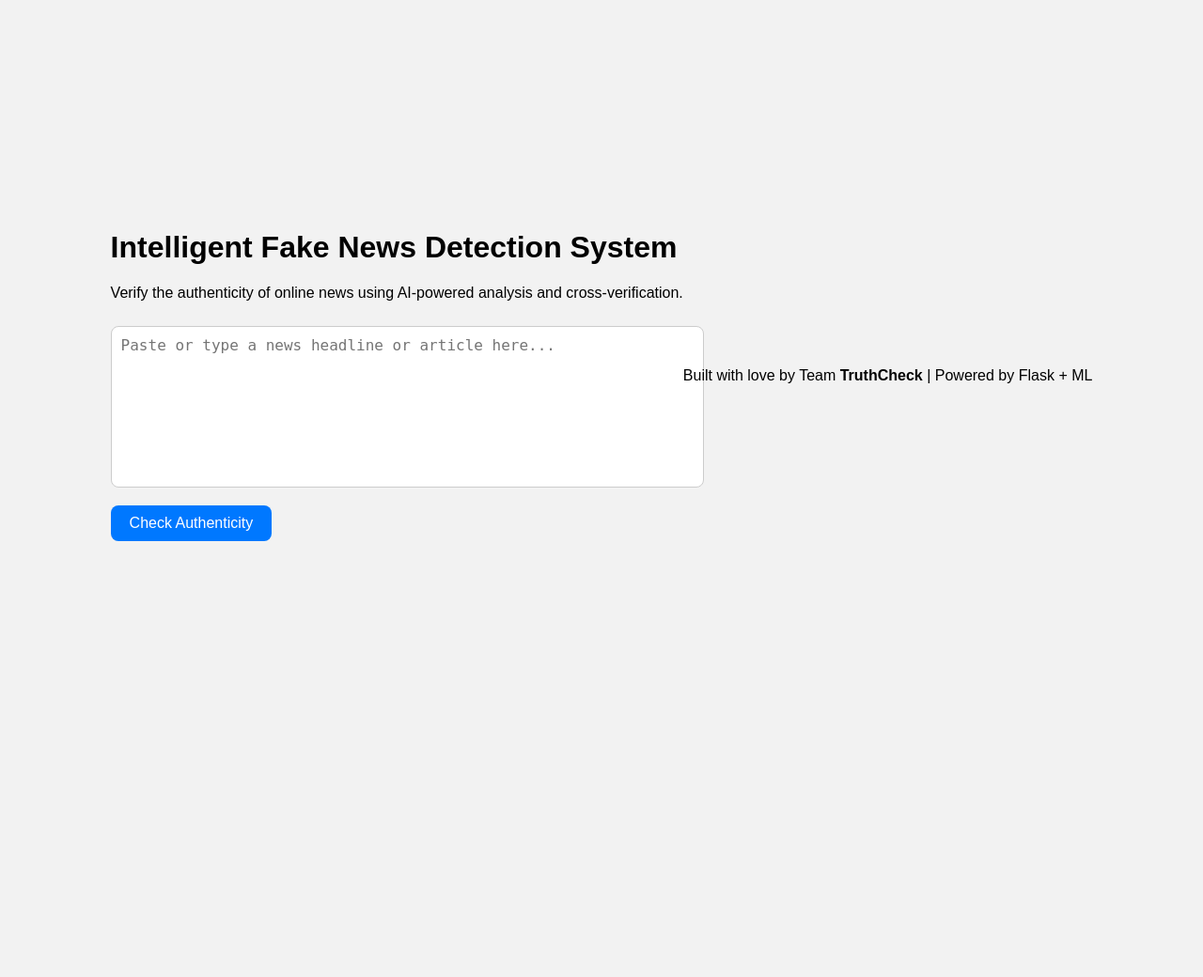
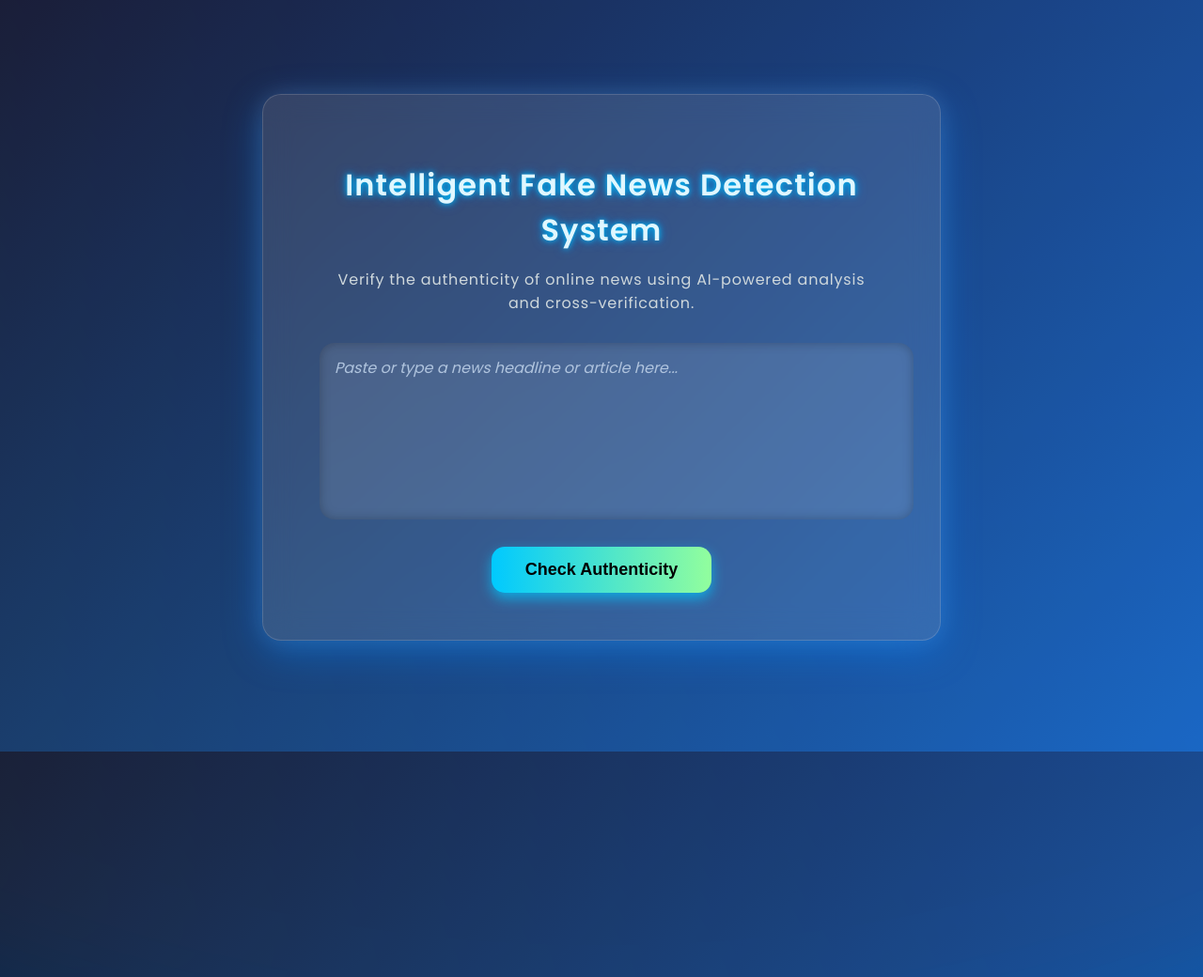
Before and after one commit to jakkulaayushpreetham/fake-news-detection-system, a Flask app: page / in a window 1280 px wide; the page is wider, and only the part inside the window is pictured. Shown: the top 1040 px of that part at 94% size. Before the commit the page ends 576 px from the top of that part, so only its background shows below. Run offline with Flask 3, Linux system fonts and the light colour scheme; parts of the project's set-up code (start-up, migrations or seed data) failed here and were passed over.

Commit message:
changed css

```diff
--- a/static/style.css
+++ b/static/style.css
@@ -1,52 +1,187 @@
+/* Importing Poppins font */
 body {
-    background: #f2f2f2;
-    font-family: Arial, sans-serif;
+  font-family: 'Poppins', sans-serif;
+  background: linear-gradient(135deg, #001F3F, #0074D9);
+  color: #fff;
+  height: 100vh;
+  display: flex;
+  flex-direction: column;
+  justify-content: center;
+  align-items: center;
+  margin: 0;
+  overflow: hidden;
+  position: relative;
+}
+
+/* Glowing moving gradient background effect */
+body::before {
+  content: '';
+  position: absolute;
+  top: -50%;
+  left: -50%;
+  width: 200%;
+  height: 200%;
+  background: linear-gradient(60deg, #00f, #0ff, #0f0, #ff0, #f00, #f0f);
+  background-size: 600% 600%;
+  animation: gradientShift 15s ease infinite;
+  opacity: 0.1;
+  z-index: 0;
+  filter: blur(80px);
+  border-radius: 50%;
+}
+
+@keyframes gradientShift {
+  0% { background-position: 0% 50%; }
+  50% { background-position: 100% 50%; }
+  100% { background-position: 0% 50%; }
+}
+
+.wrapper {
   display: flex;
   justify-content: center;
   align-items: center;
-    height: 100vh;
-    margin: 0;
+  flex-grow: 1;
+  z-index: 1;
+  position: relative;
 }
 
-.container {
-    background: white;
-    padding: 30px;
-    border-radius: 12px;
-    box-shadow: 0 0 15px rgba(0,0,0,0.1);
+.card {
+  background: rgba(255, 255, 255, 0.12);
+  backdrop-filter: blur(16px);
+  border-radius: 20px;
+  padding: 50px 60px;
   width: 600px;
+  max-width: 95vw;
   text-align: center;
+  box-shadow: 0 12px 40px rgba(0, 132, 255, 0.4), 0 0 25px rgba(255, 255, 255, 0.12);
+  animation: fadeInUp 1.2s cubic-bezier(0.37, 0, 0.63, 1);
+  border: 1.5px solid rgba(255, 255, 255, 0.15);
+  transition: transform 0.3s ease, box-shadow 0.3s ease;
+}
+
+.card:hover {
+  transform: translateY(-10px) scale(1.03);
+  box-shadow: 0 20px 50px rgba(0, 132, 255, 0.7), 0 0 40px rgba(255, 255, 255, 0.25);
+}
+
+h1 {
+  font-size: 32px;
+  margin-bottom: 12px;
+  color: #e0f7ff;
+  text-shadow: 0 0 6px #00c9ff, 0 0 12px #0074d9;
+  letter-spacing: 1.2px;
+}
+
+.subtitle {
+  font-size: 16px;
+  color: #cfd8dc;
+  margin-bottom: 30px;
+  font-weight: 400;
+  letter-spacing: 0.8px;
 }
 
 textarea {
   width: 100%;
-    height: 150px;
-    padding: 10px;
+  height: 160px;
+  padding: 14px 16px;
+  border-radius: 16px;
+  border: none;
+  outline: none;
+  resize: none;
   font-size: 16px;
-    margin-top: 10px;
-    border-radius: 8px;
-    border: 1px solid #ccc;
-    resize: none;
+  font-family: 'Poppins', sans-serif;
+  box-shadow: inset 0 0 12px rgba(0, 0, 0, 0.25);
+  background: rgba(255, 255, 255, 0.1);
+  color: #eef6fc;
+  transition: background 0.3s ease;
+}
+
+textarea::placeholder {
+  color: #b0c4de;
+  font-style: italic;
+}
+
+textarea:focus {
+  background: rgba(255, 255, 255, 0.18);
+  box-shadow: inset 0 0 18px #00c9ff;
+  color: #ffffff;
 }
 
 button {
-    margin-top: 15px;
-    padding: 10px 20px;
-    background: #0078ff;
-    color: white;
-    font-size: 16px;
+  margin-top: 22px;
+  background: linear-gradient(90deg, #00C9FF, #92FE9D);
   border: none;
-    border-radius: 8px;
+  padding: 14px 36px;
+  border-radius: 14px;
+  color: #000;
+  font-weight: 700;
+  font-size: 18px;
   cursor: pointer;
+  transition: transform 0.35s ease, box-shadow 0.35s ease;
+  box-shadow: 0 6px 14px rgba(0, 201, 255, 0.7);
 }
 
 button:hover {
-    background: #005ecb;
+  transform: translateY(-4px) scale(1.05);
+  box-shadow: 0 10px 30px rgba(0, 201, 255, 0.9);
 }
 
-.result {
-    margin-top: 20px;
-    background: #eef7ff;
-    padding: 15px;
-    border-radius: 10px;
+.result-card {
+  margin-top: 30px;
+  border-radius: 16px;
+  padding: 24px 32px;
+  text-align: center;
+  color: #fff;
+  font-weight: 600;
   font-size: 18px;
+  letter-spacing: 0.8px;
+  backdrop-filter: saturate(150%) blur(12px);
+  transition: transform 0.3s ease, box-shadow 0.3s ease;
+  max-width: 600px;
+  margin-left: auto;
+  margin-right: auto;
 }
+
+.result-card h2 {
+  margin-bottom: 12px;
+  font-size: 22px;
+  text-shadow: 0 0 8px rgba(255, 255, 255, 0.55);
+}
+
+.result-card.real {
+  background: rgba(0, 255, 127, 0.25);
+  border: 2.5px solid #00FF88;
+  box-shadow: 0 0 18px #00FF88;
+}
+
+.result-card.fake {
+  background: rgba(255, 69, 0, 0.25);
+  border: 2.5px solid #FF6347;
+  box-shadow: 0 0 18px #FF6347;
+}
+
+.result-card.real:hover,
+.result-card.fake:hover {
+  transform: scale(1.05);
+  box-shadow: 0 0 40px 4px;
+}
+
+footer {
+  text-align: center;
+  color: #aeb6c1;
+  font-size: 14px;
+  margin-bottom: 18px;
+  letter-spacing: 1px;
+  font-style: italic;
+}
+
+@keyframes fadeInUp {
+  0% {
+    opacity: 0;
+    transform: translateY(20px);
+  }
+  100% {
+    opacity: 1;
+    transform: translateY(0);
+  }
+}
--- a/templates/index.html
+++ b/templates/index.html
@@ -31,7 +31,7 @@
   </div>
 
   <footer>
-    <p>Built with love by Team <strong>TruthCheck</strong> | Powered by Flask + ML</p>
+
   </footer>
 </body>
 </html>
```
Lines whose indentation alone changed are shown as unchanged.
